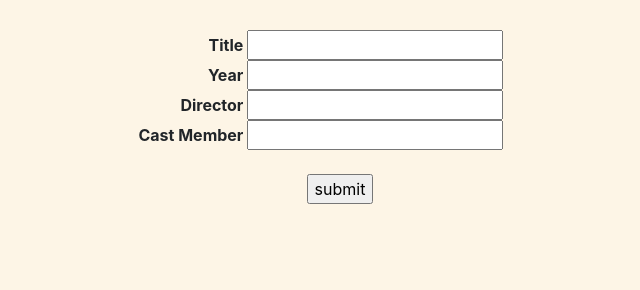
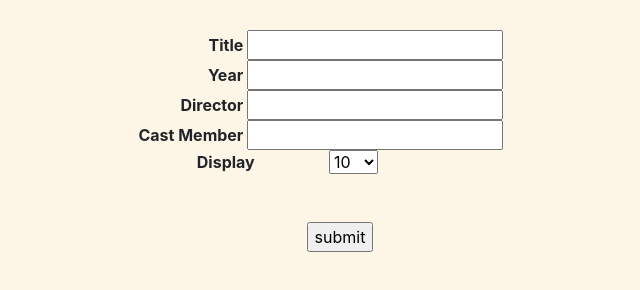
Before and after one commit to chanmj96/CS122B, a plain HTML site: page WebContent/search.html in a window 1280 px wide. Shown: the part 108-398 px from the top of the page, without its empty margins (300-940 px from the left). Drawn offline with nearby package versions, Linux system fonts and the light colour scheme.

Commit message:
Implemented user functionality to set page display amount

```diff
--- a/WebContent/search.html
+++ b/WebContent/search.html
@@ -25,9 +25,22 @@
 				<strong> Title </strong><input type="text" name='title'><br>
 				<strong> Year </strong><input type="text" name='year'><br>
 				<strong> Director </strong><input type="text" name='director'><br>
-				<strong> Cast Member </strong><input type="text" name='name'><br><br>
+				<strong> Cast Member </strong><input type="text" name='name'><br>
+
+				<div id="display_amount">
+					<strong> Display </strong>
+					<div id="dropdown">
+						<select name="display" form="search_form">
+		 					<option value="10">10</option>
+			 				<option value="25">25</option>
+							<option value="50">50</option>
+							<option value="100">100</option>
+						</select>
+					</div>
+				</div>
 			</div>
 
+			<br><br><br>
 			<div id="submit">
 				<input type="submit" value="submit">
 			</div>
--- a/WebContent/search.js
+++ b/WebContent/search.js
@@ -75,7 +75,6 @@ function submitSearchForm(formSubmitEvent){
 	var params = jQuery("#search_form").serialize();
 	params += "&sort=";
 	params += "&sortby=";
-	params += "&display=10"; // Need to eventually allow user to specify
 	params += "&page=1";
 	// look into HTML select tag
 
@@ -124,6 +123,8 @@ $("#search_result_head .sort_by").click(function(event){
 		url = url.replace(/(?:sort)(=.*?)[^&]*/, "sort=ASC");
 	}
 	url = url.replace(/(?:sortby)(=.*?)[^&]*/, "sortby=" + value);
+	url = url.replace(/(?:page)(=.*?)[^&]*/, "page=1");
+
 	window.history.pushState(null, null, url);
 
 	var params = url.split("?").pop();
--- a/WebContent/style.css
+++ b/WebContent/style.css
@@ -46,6 +46,14 @@ h1 {
 	text-align: right;
 	padding-right: 3%;
 }
+#search_form #dropdown {
+	display: inline-block;
+	padding-left: 23%;
+}
+#search_form #display_amount {
+	text-align: left;
+	padding-left: 16%;
+}
 #submit {
 	display: block;
 	text-align: center;
```
